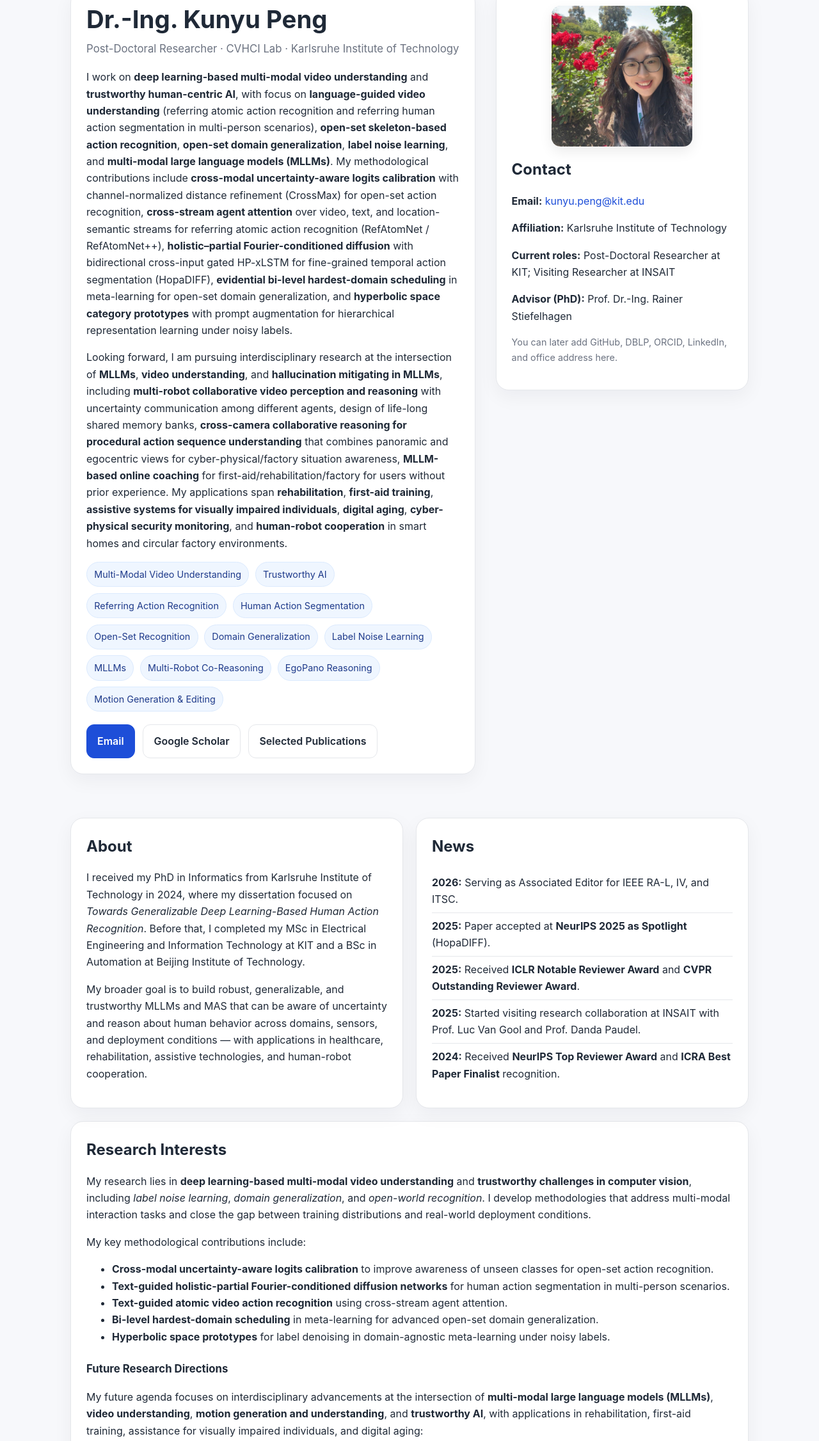
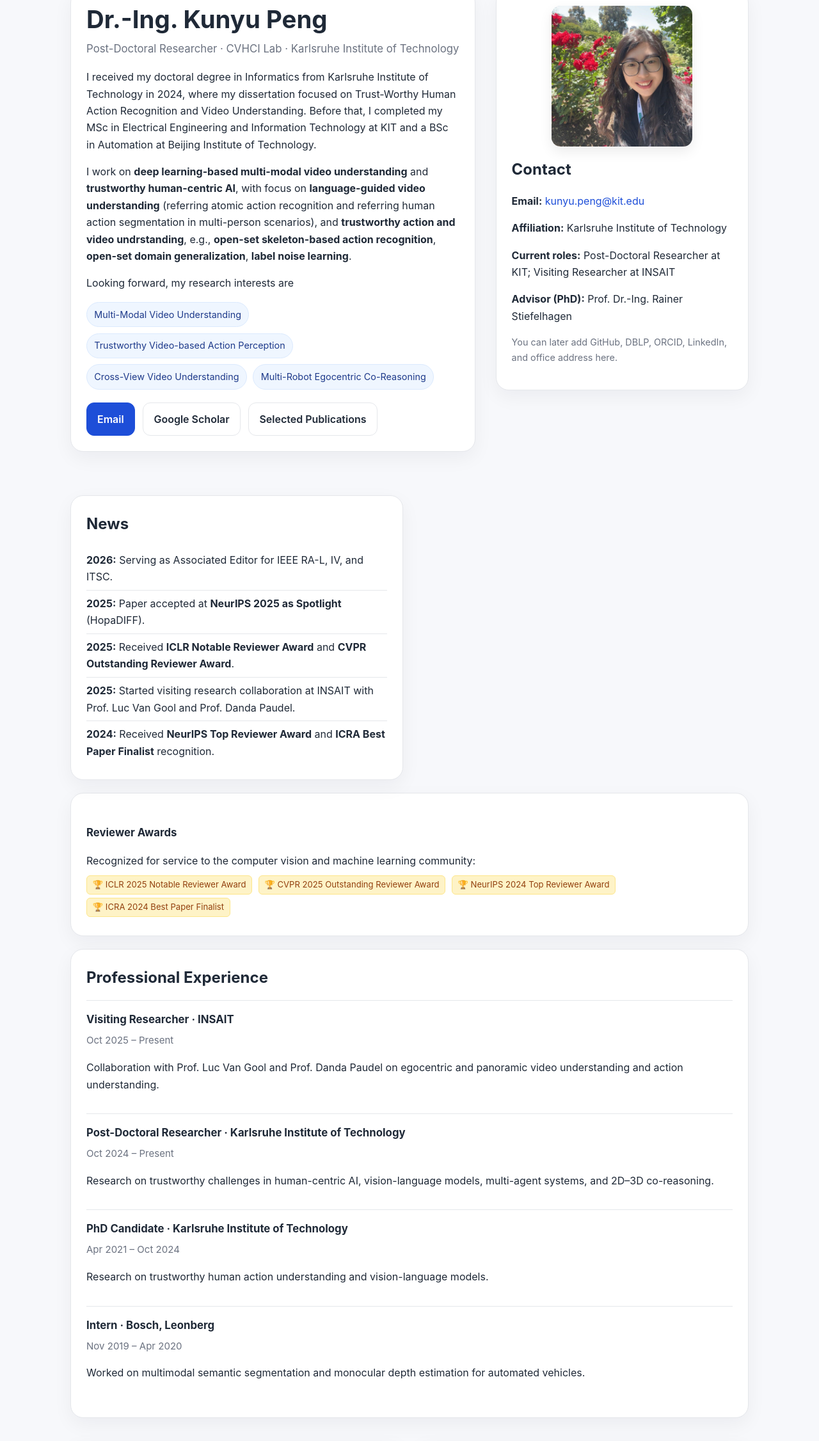
Before and after one commit to KPeng9510/KPeng9510.github.io, a plain HTML site: page index.html in a window 1280 px wide. Shown: the part 128-2380 px from the top of the page at 64% size. Drawn offline with Linux system fonts and the light colour scheme.

Commit message:
Update index.html

```diff
--- a/index.html
+++ b/index.html
@@ -413,51 +413,28 @@
           <h1>Dr.-Ing. Kunyu Peng</h1>
           <div class="subtitle">Post-Doctoral Researcher · CVHCI Lab · Karlsruhe Institute of Technology</div>
           <p>
+          I received my doctoral degree in Informatics from Karlsruhe Institute of Technology in 2024,
+          where my dissertation focused on Trust-Worthy Human Action Recognition and Video Understanding.
+          Before that, I completed my MSc in Electrical Engineering and Information Technology at KIT
+          and a BSc in Automation at Beijing Institute of Technology.
+        </p>
+
+          <p>
             I work on <strong>deep learning-based multi-modal video understanding</strong> and
             <strong>trustworthy human-centric AI</strong>, with focus on
             <strong>language-guided video understanding</strong>
             (referring atomic action recognition and referring human action segmentation in
-            multi-person scenarios), <strong>open-set skeleton-based action recognition</strong>,
-            <strong>open-set domain generalization</strong>, <strong>label noise learning</strong>,
-            and <strong>multi-modal large language models (MLLMs)</strong>.
-            My methodological contributions include
-            <strong>cross-modal uncertainty-aware logits calibration</strong> with
-            channel-normalized distance refinement (CrossMax) for open-set action recognition,
-            <strong>cross-stream agent attention</strong> over video, text, and location-semantic
-            streams for referring atomic action recognition (RefAtomNet / RefAtomNet++),
-            <strong>holistic–partial Fourier-conditioned diffusion</strong> with bidirectional
-            cross-input gated HP-xLSTM for fine-grained temporal action segmentation (HopaDIFF),
-            <strong>evidential bi-level hardest-domain scheduling</strong> in meta-learning for
-            open-set domain generalization, and <strong>hyperbolic space category prototypes</strong>
-            with prompt augmentation for hierarchical representation learning under noisy labels.
+            multi-person scenarios), and <strong>trustworthy action and video undrstanding</strong>, e.g., <strong>open-set skeleton-based action recognition</strong>,
+            <strong>open-set domain generalization</strong>, <strong>label noise learning</strong>.
           </p>
           <p>
-            Looking forward, I am pursuing interdisciplinary research at the intersection of
-            <strong>MLLMs</strong>, <strong>video understanding</strong>, and <strong>hallucination mitigating in MLLMs</strong>,
-            including <strong>multi-robot collaborative video perception and reasoning</strong>
-            with uncertainty communication among different agents, design of life-long shared memory banks,
-            <strong>cross-camera collaborative reasoning for procedural action sequence understanding</strong>
-            that combines panoramic and egocentric views for cyber-physical/factory situation awareness,
-            <strong>MLLM-based online coaching</strong> for first-aid/rehabilitation/factory for
-            users without prior experience.
-            My applications span <strong>rehabilitation</strong>,
-            <strong>first-aid training</strong>, <strong>assistive systems for visually impaired
-            individuals</strong>, <strong>digital aging</strong>, <strong>cyber-physical security
-            monitoring</strong>, and <strong>human-robot cooperation</strong> in smart homes and
-            circular factory environments.
+            Looking forward, my research interests are
           </p>
           <div class="tag-row">
             <span class="tag">Multi-Modal Video Understanding</span>
-            <span class="tag">Trustworthy AI</span>
-            <span class="tag">Referring Action Recognition</span>
-            <span class="tag">Human Action Segmentation</span>
-            <span class="tag">Open-Set Recognition</span>
-            <span class="tag">Domain Generalization</span>
-            <span class="tag">Label Noise Learning</span>
-            <span class="tag">MLLMs</span>
-            <span class="tag">Multi-Robot Co-Reasoning</span>
-            <span class="tag">EgoPano Reasoning</span>
-            <span class="tag">Motion Generation &amp; Editing</span>
+            <span class="tag">Trustworthy Video-based Action Perception</span>
+            <span class="tag">Cross-View Video Understanding</span>
+            <span class="tag">Multi-Robot Egocentric Co-Reasoning</span>
           </div>
           <div class="cta-row">
             <a class="btn primary" href="mailto:kunyu.peng@kit.edu">Email</a>
@@ -480,23 +457,8 @@
       </div>
     </section>
 
-    <!-- ABOUT (with small inline photo) and NEWS -->
+    <!-- NEWS -->
     <section id="about" class="two-col">
-      <div class="card">
-        <h2>About</h2>
-        <p>
-          I received my PhD in Informatics from Karlsruhe Institute of Technology in 2024,
-          where my dissertation focused on <em>Towards Generalizable Deep Learning-Based Human Action Recognition</em>.
-          Before that, I completed my MSc in Electrical Engineering and Information Technology at KIT
-          and a BSc in Automation at Beijing Institute of Technology.
-        </p>
-        <p>
-          My broader goal is to build robust, generalizable, and trustworthy MLLMs and MAS that can be aware of uncertainty and reason about human behavior across domains, sensors,
-          and deployment conditions &mdash; with applications in healthcare, rehabilitation,
-          assistive technologies, and human-robot cooperation.
-        </p>
-      </div>
-
       <div class="card" id="news">
         <h2>News</h2>
         <ul class="clean">
@@ -511,40 +473,6 @@
 
     <!-- RESEARCH INTERESTS (expanded, aligned with research statement) -->
     <section id="research" class="card">
-      <h2>Research Interests</h2>
-      <p>
-        My research lies in <strong>deep learning-based multi-modal video understanding</strong>
-        and <strong>trustworthy challenges in computer vision</strong>, including
-        <em>label noise learning</em>, <em>domain generalization</em>, and
-        <em>open-world recognition</em>. I develop methodologies that address multi-modal
-        interaction tasks and close the gap between training distributions and real-world
-        deployment conditions.
-      </p>
-      <p>
-        My key methodological contributions include:
-      </p>
-      <ul>
-        <li><strong>Cross-modal uncertainty-aware logits calibration</strong> to improve awareness of unseen classes for open-set action recognition.</li>
-        <li><strong>Text-guided holistic-partial Fourier-conditioned diffusion networks</strong> for human action segmentation in multi-person scenarios.</li>
-        <li><strong>Text-guided atomic video action recognition</strong> using cross-stream agent attention.</li>
-        <li><strong>Bi-level hardest-domain scheduling</strong> in meta-learning for advanced open-set domain generalization.</li>
-        <li><strong>Hyperbolic space prototypes</strong> for label denoising in domain-agnostic meta-learning under noisy labels.</li>
-      </ul>
-
-      <h3 style="margin-top:1.5rem;">Future Research Directions</h3>
-      <p>
-        My future agenda focuses on interdisciplinary advancements at the intersection of
-        <strong>multi-modal large language models (MLLMs)</strong>, <strong>video understanding</strong>,
-        <strong>motion generation and understanding</strong>, and <strong>trustworthy AI</strong>,
-        with applications in rehabilitation, first-aid training, assistance for visually impaired
-        individuals, and digital aging:
-      </p>
-      <ul>
-        <li><strong>Uncertainty-aware multi-robot collaborative spatial reasoning and human activity understanding</strong> &mdash; modeling uncertainty propagation across multiple cooperating robots via structured communication, multimodal fusion, and hyperbolic memory graphs for reliable long-term spatial knowledge.</li>
-        <li><strong>Trustworthy human action-aware MLLMs for cybersecurity, first-aid, and rehabilitation</strong> &mdash; joint reasoning across egocentric and exocentric perspectives, interactive multimodal training assistants, and parameter-efficient tuning with evidential uncertainty estimation.</li>
-        <li><strong>Text-guided multi-human interaction, action editing, and understanding</strong> &mdash; MLLM- and diffusion-based frameworks for multi-human motion understanding, editing, and generation with interaction-aware multimodal representations.</li>
-      </ul>
-
       <h3 style="margin-top:1.5rem;">Reviewer Awards</h3>
       <p style="margin-bottom:0.6rem;">
         Recognized for service to the computer vision and machine learning community:
```
